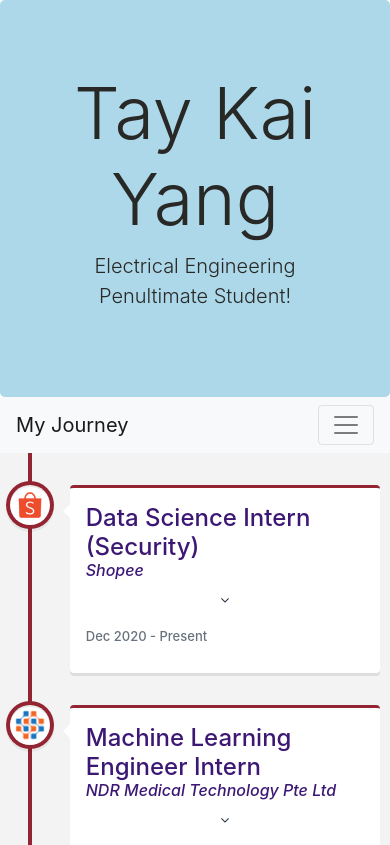
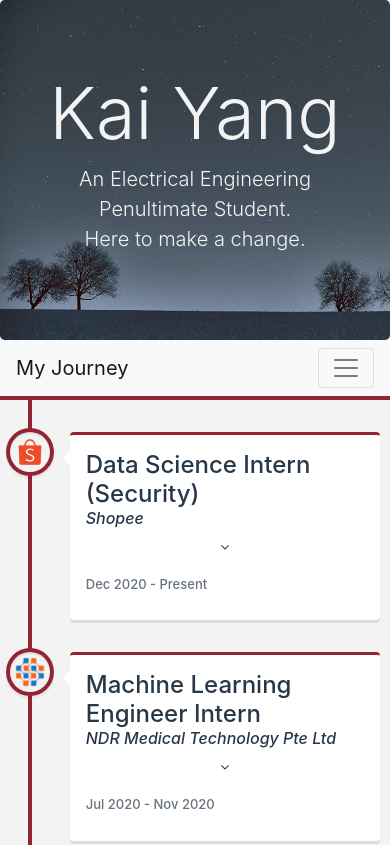
Before and after one commit to xfated/portfolio-site, a React (Create React App) app: page / in a window 390 px wide. Shown: the top 845 px of the page. Built offline with nearby package versions, Linux system fonts and the light colour scheme.

Commit message:
added wallpaper, animations for jumbotron

```diff
--- a/public/index.html
+++ b/public/index.html
@@ -2,14 +2,12 @@
 <html lang="en">
   <head>
     <meta charset="utf-8" />
-    <link rel="icon" href="%PUBLIC_URL%/favicon.ico" />
     <meta name="viewport" content="width=device-width, initial-scale=1" />
     <meta name="theme-color" content="#000000" />
     <meta
       name="description"
       content="Web site created using create-react-app"
     />
-    <link rel="apple-touch-icon" href="%PUBLIC_URL%/logo192.png" />
     <!--
       manifest.json provides metadata used when your web app is installed on a
       user's mobile device or desktop. See https://developers.google.com/web/fundamentals/web-app-manifest/
--- a/src/App.css
+++ b/src/App.css
@@ -6,26 +6,3 @@
   --muted: #932432;
   --text: #283747;
 }
-
-.row-header{
-  margin:0px auto;
-  padding:0px auto;
-}
-
-.row-content {
-  margin:0px auto;
-  padding: 50px 0px 50px 0px;
-  border-bottom: 1px ridge;
-  min-height:400px;
-}
-
-.jumbotron {
-  padding:70px 30px 70px 30px;
-  margin:0px auto;
-  background: #add8e9;
-  color:rgb(40, 41, 38);
-}
-
-.timeline-header{
-  color:rgb(18, 18, 22);
-}
--- a/src/components/Decrypt.js
+++ b/src/components/Decrypt.js
@@ -25,9 +25,9 @@ const Decrypt = (props) => {
     const updateWord = (letter, time) => {
         return setTimeout(() => {
             // Update new string for remainder
-            var remainder = text.substr(count + 1,word.length);
-            for (var i = 0; i < remainder.length; i++){
-                remainder = remainder.replaceAt(i, letters[Math.floor(Math.random() * num_letters)]);
+            var remainder = '';
+            for (var i = 0; i < word.length - count - 1; i++){
+                remainder = remainder +  letters[Math.floor(Math.random() * num_letters)];
             }
             // Update string with next letter + remaining shuffled letters
             setText(text.substr(0,count) + letter + remainder);
--- /dev/null
+++ b/src/components/Header.css
@@ -0,0 +1,43 @@
+.row-header{
+    margin:0px auto;
+    padding:0px auto;
+}
+
+.row-content {
+    margin:0px auto;
+    padding: 50px 0px 50px 0px;
+    border-bottom: 1px ridge;
+    min-height:400px;
+}
+
+.jumbotron {
+    padding:70px 30px 70px 30px;
+    margin:0px auto;
+    background: #add8e9;
+    color:rgb(40, 41, 38);
+}
+
+.timeline-header{
+    color: var(--text);
+}
+
+.divider{
+    border-top: 4px solid var(--muted);
+}
+
+.profile-header{
+    color: var(--background);
+}
+
+.profile-desc{
+    color: var(--background);
+}
+
+.profile-desc-trans-enter {
+    opacity: 0.01;
+}
+
+.profile-desc-trans-enter-active {
+    opacity: 1;
+    transition: all 500ms ease-in;
+}
--- a/src/components/Header.js
+++ b/src/components/Header.js
@@ -3,6 +3,10 @@ import { Container, Navbar, NavbarBrand, Nav, NavbarToggler, Collapse, NavItem,
 import { NavLink } from 'react-router-dom';
 import { MyInfo } from '../profile/myinfo';
 import Decrypt from './Decrypt';
+import { Theme } from '../profile/theme';
+import { CSSTransition } from "react-transition-group";
+import './Header.css';
+
 
 class Header extends Component {
 
@@ -11,11 +15,13 @@ class Header extends Component {
 
         this.state = {
             isNavOpen: false,
-            user: MyInfo,
-            profile: 'assets/images/profile_pic.jpg'
+            user: MyInfo.firstname +  ' ' + MyInfo.lastname,
+            description: MyInfo.description,
+            mounted: false
         }
 
         this.toggleNav = this.toggleNav.bind(this);
+        this.resizedScreen = this.resizedScreen.bind(this);
     }
 
     toggleNav(){
@@ -24,16 +30,40 @@ class Header extends Component {
         });
     }
 
+    componentDidMount(){
+        window.addEventListener("resize", this.resizedScreen());
+        this.setState({
+            mounted: true
+        });
+    }
+
+    resizedScreen() {
+        if (window.innerWidth <= 576) {
+            this.setState({ user: MyInfo.firstname})
+        }
+        else {
+            this.setState({ user: MyInfo.firstname + ' ' + MyInfo.lastname})
+        }
+    }
+
     render(){
+
+        const desc = this.state.description.split('\n').map((line) => {
+            return (
+                <span>{line}<br /></span>
+            )
+        });
+
         return(
             <React.Fragment>
-                <Jumbotron style={{ backgroundImage:'assets/images/profile_pic.jpg', backgroundSize: 'cover' }}>
+                <Jumbotron style={{ backgroundImage: `url('assets/images/wallpaper.jfif')`, backgroundSize: 'cover' }}>
                     <Container className="text-center">
-                        <h1 className="display-3">
-                            <Decrypt text={this.state.user.name} time='1000'/>
+                        <h1 className="display-3 profile-header">
+                            <Decrypt text={this.state.user} time='1500'/>
                         </h1>
-                        <p className="lead">{this.state.user.description}</p>
-
+                        <CSSTransition in={this.state.mounted} classNames="profile-desc-trans" timeout={1000}>
+                            <p className="lead profile-desc">{desc}</p>
+                        </CSSTransition>
                     </Container>
                 </Jumbotron>
                 <Navbar color='light' light expand="md">
@@ -54,6 +84,7 @@ class Header extends Component {
                         </Collapse>
                     </div>
                 </Navbar>
+                <div className="row divider"></div>
             </React.Fragment>
         );
     }
--- a/src/components/Timeline.js
+++ b/src/components/Timeline.js
@@ -5,13 +5,7 @@ import './Timeline.css';
 import { Experience } from '../profile/experience.js';
 import { Button } from 'reactstrap';
 import { TransitionGroup, CSSTransition } from "react-transition-group";
-
-const block = getComputedStyle(document.documentElement).getPropertyValue("--block");
-const background = getComputedStyle(document.documentElement).getPropertyValue("--background");
-const highlight = getComputedStyle(document.documentElement).getPropertyValue("--highlight");
-const header = getComputedStyle(document.documentElement).getPropertyValue("--header");
-const muted = getComputedStyle(document.documentElement).getPropertyValue("--muted");
-const text = getComputedStyle(document.documentElement).getPropertyValue("--text");
+import { Theme } from '../profile/theme';
 
 class Timeline extends Component {
 
@@ -57,11 +51,11 @@ class Timeline extends Component {
             return(
                 <VerticalTimelineElement
                         className="vertical-timeline-element--work"
-                        contentStyle={{ background: `${block}`, color: `${text}`,
-                                borderTop: `3px solid ${muted}` }}
-                        contentArrowStyle={{ borderRight: `7px solid ${block}` }}
+                        contentStyle={{ background: `${Theme.block}`, color: `${Theme.text}`,
+                                borderTop: `3px solid ${Theme.muted}` }}
+                        contentArrowStyle={{ borderRight: `7px solid ${Theme.block}` }}
                         date={exp.date}
-                        iconStyle={{background: `#ffffff`}}
+                        iconStyle={{background: `${Theme.background}`}}
                         iconOnClick={() => this.toggleExperienceState(index)}
                         icon={<img className='logo' src={exp.logo} alt='' />}
                     >
@@ -73,7 +67,7 @@ class Timeline extends Component {
                                 <div>
                                     <TransitionGroup component={null}>
                                         { this.state.experienceClicked[index] &&
-                                            <CSSTransition classNames="desc" timeout={300}>
+                                            <CSSTransition classNames="desc" timeout={200}>
                                                 <p>
                                                 {desc}
                                                 </p>
@@ -109,7 +103,7 @@ class Timeline extends Component {
                 <VerticalTimeline className="vertical-timeline theme-background" layout='1-column-left'>
                     {TimelineElements}
                     <VerticalTimelineElement
-                        iconStyle={{ background: `${muted}`, color: '#fff' }}
+                        iconStyle={{ background: `${Theme.muted}`, color: '#fff' }}
                     />
                 </VerticalTimeline>
             </div>
--- a/src/profile/experience.js
+++ b/src/profile/experience.js
@@ -48,7 +48,7 @@ export const Experience = [
         title: "Teaching Assistant",
         location: "National University of Singapore",
         date: "Aug 2019 - Dec 2019",
-        description: "Teaching Assistant for the module - ENGINEERING PRINCIPLES AND PRACTICE I for computer engineering. (Module Code - CG1111) \n" +
+        description: "Teaching Assistant for the module - ENGINEERING PRINCIPLES AND PRACTICE I for computer engineering. (Module Code - CG1111) \n\n" +
                         "- Supervised and facilitated freshmen in lab studio activities. \n" +
                         "- Explained content and clarified doubts to improve students' understanding of concepts.",
         logo: "assets/images/nus_logo.png"
--- a/src/profile/myinfo.js
+++ b/src/profile/myinfo.js
@@ -1,5 +1,7 @@
 export const MyInfo =
 {
-    name: "Tay Kai Yang",
-    description: "Electrical Engineering Penultimate Student!"
+    firstname: "Kai Yang",
+    lastname: "Tay",
+    description: "An Electrical Engineering Penultimate Student.\n"+
+        "Here to make a change."
 }
--- /dev/null
+++ b/src/profile/theme.js
@@ -0,0 +1,8 @@
+export const Theme = {
+    block: getComputedStyle(document.documentElement).getPropertyValue("--block"),
+    background: getComputedStyle(document.documentElement).getPropertyValue("--background"),
+    highlight: getComputedStyle(document.documentElement).getPropertyValue("--highlight"),
+    header: getComputedStyle(document.documentElement).getPropertyValue("--header"),
+    muted: getComputedStyle(document.documentElement).getPropertyValue("--muted"),
+    text: getComputedStyle(document.documentElement).getPropertyValue("--text")
+}
```
Also changed, not shown: public/assets/images/wallpaper.jfif (added), 1 other file (tests, documents, lock files or other folders).
